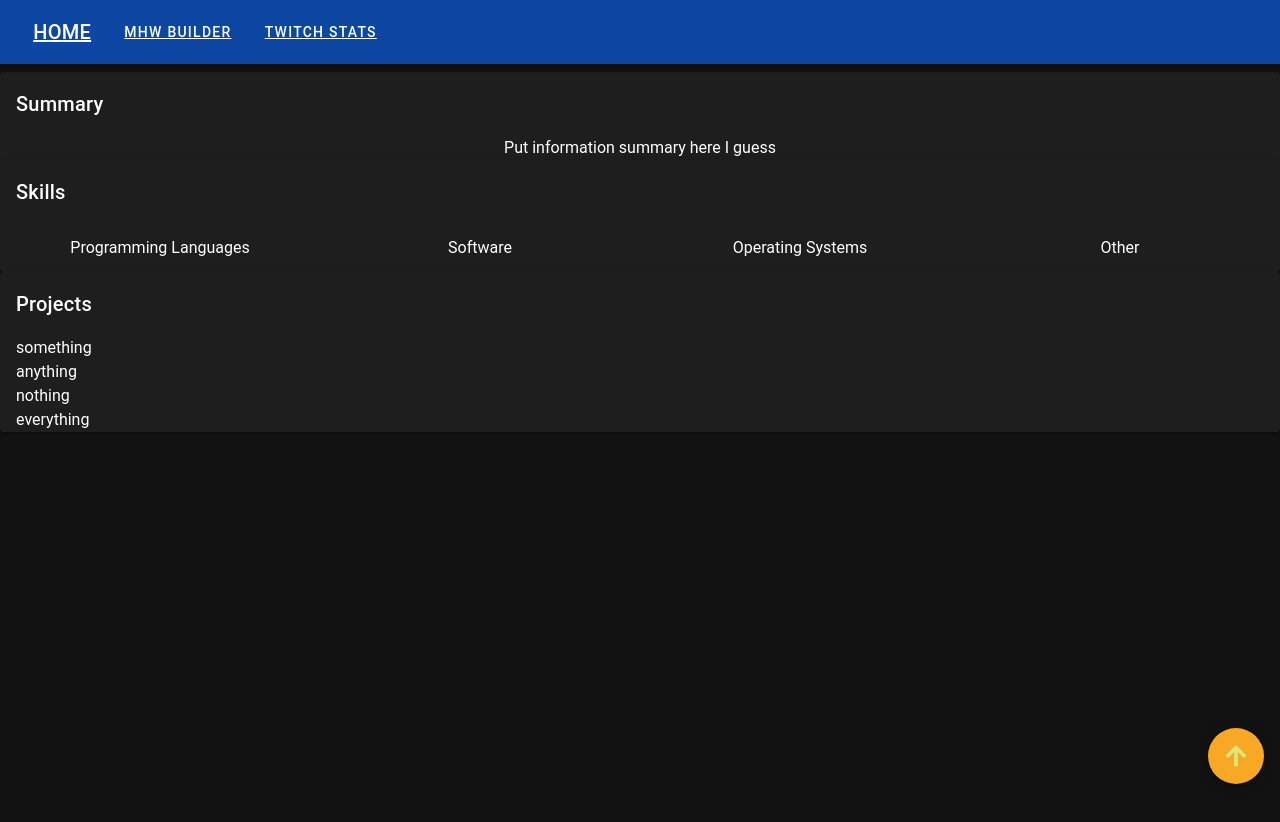
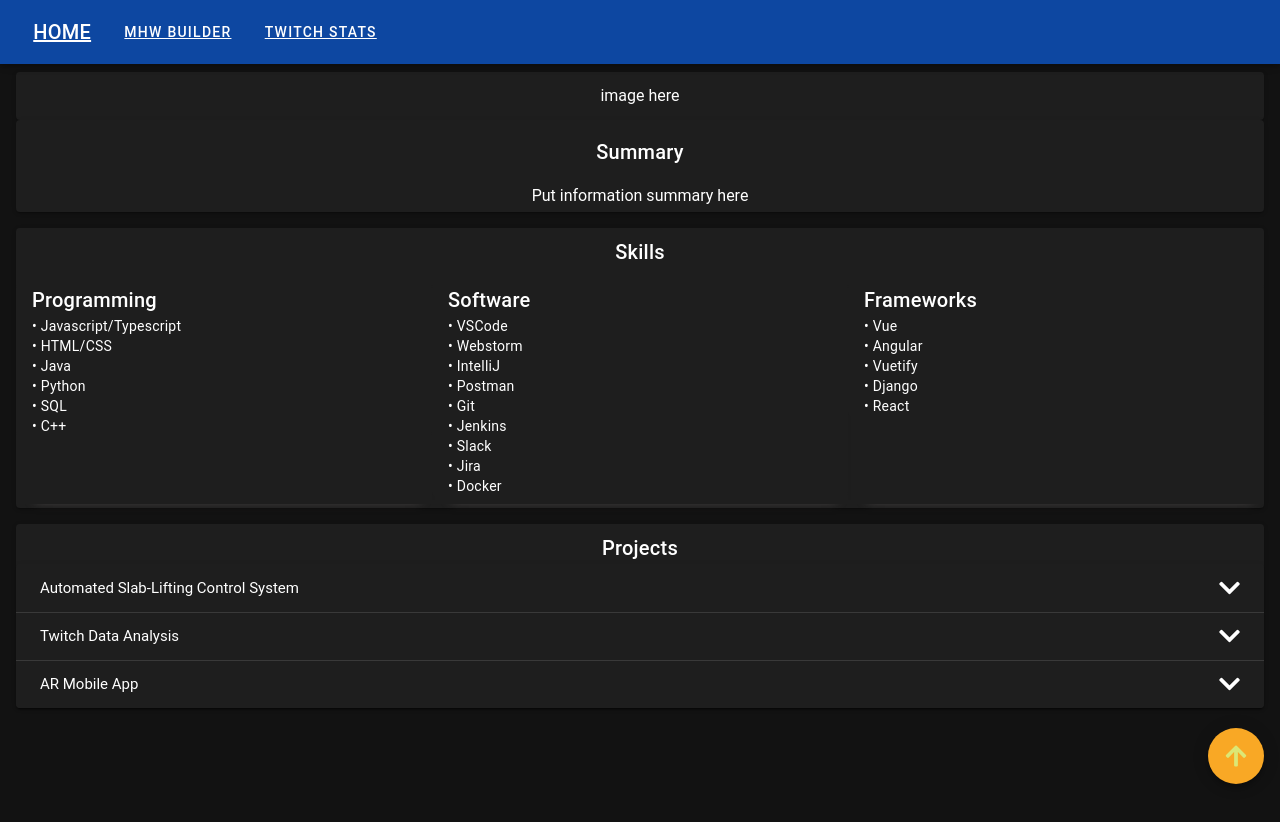
Before and after one commit to SQMoonGit/my-vue-website-portfolio, a Vue app: page / in a window 1280 px wide. Shown: the top 822 px of the page. Built offline with nearby package versions, Linux system fonts and the light colour scheme; what vue-resource would draw is missing.

Commit message:
Added information

```diff
--- a/src/App.vue
+++ b/src/App.vue
@@ -1,24 +1,29 @@
 <template>
   <div id="app">
     <v-app id="inspire">
-
       <v-app-bar app color="blue darken-4">
         <v-btn rounded text>
-          <router-link class="title white--text" :to="{name: 'home'}">Home</router-link>
+          <router-link class="title white--text" :to="{ name: 'home' }">
+            Home
+          </router-link>
         </v-btn>
 
         <v-btn rounded text>
-          <router-link class="white--text" :to="{name: 'MHW Builder'}">MHW Builder</router-link>
+          <router-link class="white--text" :to="{ name: 'MHW Builder' }">
+            MHW Builder
+          </router-link>
         </v-btn>
 
         <v-btn rounded text>
-          <router-link class="white--text" :to="{name: 'Twitch Stats'}">Twitch Stats</router-link>
+          <router-link class="white--text" :to="{ name: 'Twitch Stats' }">
+            Twitch Stats
+          </router-link>
         </v-btn>
       </v-app-bar>
 
       <v-content class="pt-3">
         <v-container fluid class="pa-0">
-          <router-view/>
+          <router-view />
         </v-container>
       </v-content>
     </v-app>
@@ -26,37 +31,34 @@
     <v-btn fab bottom right fixed id="scroll-button" @click="scrollToTop">
       <v-icon>fa-arrow-up</v-icon>
     </v-btn>
-
   </div>
 </template>
 
 <script lang="ts">
-import { Component, Vue, Watch } from 'vue-property-decorator'
+import { Component, Vue, Watch } from "vue-property-decorator";
 
 @Component({})
 export default class App extends Vue {
-
   private isLoading?: boolean = false;
   // private model!: any;
   // private items!: any;
 
-  private currentPage?: string = 'home';
+  private currentPage?: string = "home";
   private sideMenuExpansion: boolean = true;
   private clipped: boolean = false;
 
-  public scrollToTop(){
+  public scrollToTop() {
     window.scrollTo({
       top: 0,
       left: 0,
-      behavior: 'smooth'
-    })
+      behavior: "smooth"
+    });
   }
   //
   // @Watch('$route.path', {deep:true, immediate: true})
   // public changeCurrentPage(){
   //   if(this.$route.path.includes())
   // }
-
 }
 </script>
 
@@ -70,8 +72,8 @@ export default class App extends Vue {
   margin-top: 60px;
 }
 
-  #scroll-button{
-    background-color: #F9A825;
-    color: #DCE775;
+#scroll-button {
+  background-color: #f9a825;
+  color: #dce775;
 }
 </style>
--- /dev/null
+++ b/src/components/ProjectComponent.vue
@@ -0,0 +1,97 @@
+<template>
+  <v-card class="ma-4">
+    <v-card-title class="d-block pt-2 pb-0">Projects</v-card-title>
+    <v-expansion-panels>
+      <v-expansion-panel>
+        <v-expansion-panel-header
+          >Automated Slab-Lifting Control System</v-expansion-panel-header
+        >
+        <v-expansion-panel-content>
+          Senior Design Project sponsored by a construction firm called Tella
+          Firma to create a control system for them to automate their
+          slab-lifting process. Worked with a separate mechanical engineering
+          team to produce a demo of the system. Utilized Arduino Megas, a
+          Raspberry Pi, and ultrasonic sensors for the control system. Data
+          management was coded in C, data upload and download in Python, amd GCP
+          utilized for data storage and host maintenance. Awarded 1st place in
+          both Fall and Spring UTDesign Expos.
+          <v-img></v-img>
+        </v-expansion-panel-content>
+      </v-expansion-panel>
+
+      <v-expansion-panel>
+        <v-expansion-panel-header>
+          Twitch Data Analysis
+        </v-expansion-panel-header>
+        <v-expansion-panel-content>
+          Data visualization of Twitch's metrics
+          <v-card class="my-2" :elevation="0">
+            <v-row class="mx-2">
+              • Python script to retrieve data from Twitch's API to analyze data
+              from its streaming platform
+            </v-row>
+            <v-row class="mx-2">
+              • Hosted in Amazon Lambda to run on an hourly basis, storing the
+              data in an S3 bucket for API calls
+            </v-row>
+            <v-row class="mx-2">
+              • Separate script calls API and analyzes data to desired metrics
+            </v-row>
+            <v-row class="mx-2 justify-end">
+              <router-link class="link" :to="{ name: 'Twitch Stats' }">
+                See charts
+              </router-link>
+            </v-row>
+          </v-card>
+        </v-expansion-panel-content>
+      </v-expansion-panel>
+
+      <v-expansion-panel>
+        <v-expansion-panel-header>AR Mobile App</v-expansion-panel-header>
+        <v-expansion-panel-content>
+          Augmented Reality Globe Mobile App
+          <v-card class="my-2" :elevation="0">
+            <v-row class="mx-2">
+              • A mobile app that tests plane surface validation
+            </v-row>
+            <v-row class="mx-2">
+              • Scans and display valid plane surfaces as camera is moved
+            </v-row>
+            <v-row class="mx-2">
+              • Touching valid surface displays rotatable globe based on anchor
+              point
+            </v-row>
+            <v-row class="mx-2">
+              • Coded in C# with Google ARCore assets in Unity Editor
+            </v-row>
+            <v-row class="mx-2 justify-end">
+              <a
+                class="link"
+                target="_blank"
+                rel="noopener noreferrer"
+                href="https://github.com/SQMoonGit/EarthAR"
+              >
+                Github Repo
+              </a>
+            </v-row>
+          </v-card>
+        </v-expansion-panel-content>
+      </v-expansion-panel>
+    </v-expansion-panels>
+  </v-card>
+</template>
+
+<script lang="ts">
+import { Component, Vue } from "vue-property-decorator";
+export default class ProjectComponent extends Vue {}
+</script>
+
+<style lang="scss">
+.link {
+  text-decoration: none;
+
+  &:hover {
+    text-decoration: underline;
+  }
+}
+</style>
--- a/src/views/HomeView.vue
+++ b/src/views/HomeView.vue
@@ -1,49 +1,86 @@
 <template>
   <div>
-    <v-card>
-
-      <v-card-title>Summary</v-card-title>
-
-      <v-row>
-        <v-col>Put information summary here I guess</v-col>
-      </v-row>
-
+    <v-card class="mx-4">
+      <v-col>
+        image here
+      </v-col>
     </v-card>
 
-    <v-card>
-      <v-card-title>Skills</v-card-title>
-      <v-row class="ma-auto">
-        <v-col>Programming Languages</v-col>
-        <v-col>Software</v-col>
-        <v-col>Operating Systems</v-col>
-        <v-col>Other</v-col>
+    <v-card class="pb-1 mx-4 mb-4">
+      <v-card-title class="d-block">Summary</v-card-title>
+      <v-row>
+        <v-col class="ma-auto">Put information summary here</v-col>
       </v-row>
     </v-card>
 
-    <v-card>
-      <v-card-title>Projects</v-card-title>
-      <v-row class="ma-auto project">something</v-row>
-      <v-row class="ma-auto project">anything</v-row>
-      <v-row class="ma-auto project">nothing</v-row>
-      <v-row class="ma-auto project">everything</v-row>
+    <v-card class="pb-1 ma-4">
+      <v-card-title class="d-block pt-2">Skills</v-card-title>
+      <v-row class="ma-auto">
+        <v-col class="pa-0 pb-2 skill-cards" v-for="(value, index) in skills">
+          <v-card :elevation="0">
+            <v-card-title class="py-0">{{ index }}</v-card-title>
+            <v-list-item-content
+              v-for="skill in value"
+              class="px-4 py-0 body-2"
+            >
+              • {{ skill }}
+            </v-list-item-content>
+          </v-card>
+        </v-col>
+      </v-row>
     </v-card>
 
+    <project-component></project-component>
   </div>
 </template>
 
 <script lang="ts">
-import {Component, Vue, Watch} from 'vue-property-decorator';
+import { Component, Vue } from "vue-property-decorator";
+import ProjectComponent from "../components/ProjectComponent.vue";
 
 @Component({
+  components: {
+    ProjectComponent
+  }
 })
-export default class HomeView extends Vue{
+export default class HomeView extends Vue {
+  private languages = [
+    "Javascript/Typescript",
+    "HTML/CSS",
+    "Java",
+    "Python",
+    "SQL",
+    "C++"
+  ];
+  private frameworks = ["Vue", "Angular", "Vuetify", "Django", "React"];
+  private applications = [
+    "VSCode",
+    "Webstorm",
+    "IntelliJ",
+    "Postman",
+    "Git",
+    "Jenkins",
+    "Slack",
+    "Jira",
+    "Docker"
+  ];
+  private skills = {
+    Programming: this.languages,
+    Software: this.applications,
+    Frameworks: this.frameworks
+  };
 }
 </script>
 
 <style lang="scss">
-  .project {
-    display: flex;
-    align-items: baseline;
-    padding-left: 1rem;
-  }
+.project {
+  display: flex;
+  align-items: baseline;
+  padding-left: 1rem;
+}
+
+.skill-cards {
+  box-shadow: 4px 12px 10px -16px rgb(105, 98, 98);
+  // border: 1px blue solid;
+}
 </style>
```
Lines whose indentation alone changed are shown as unchanged.
